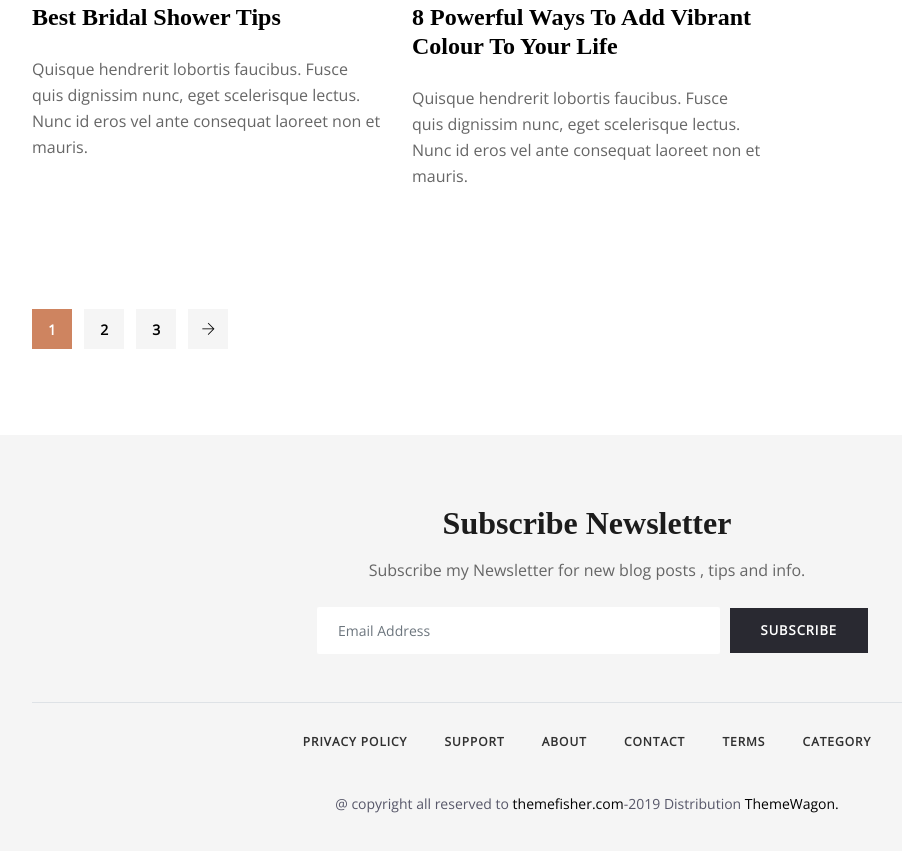
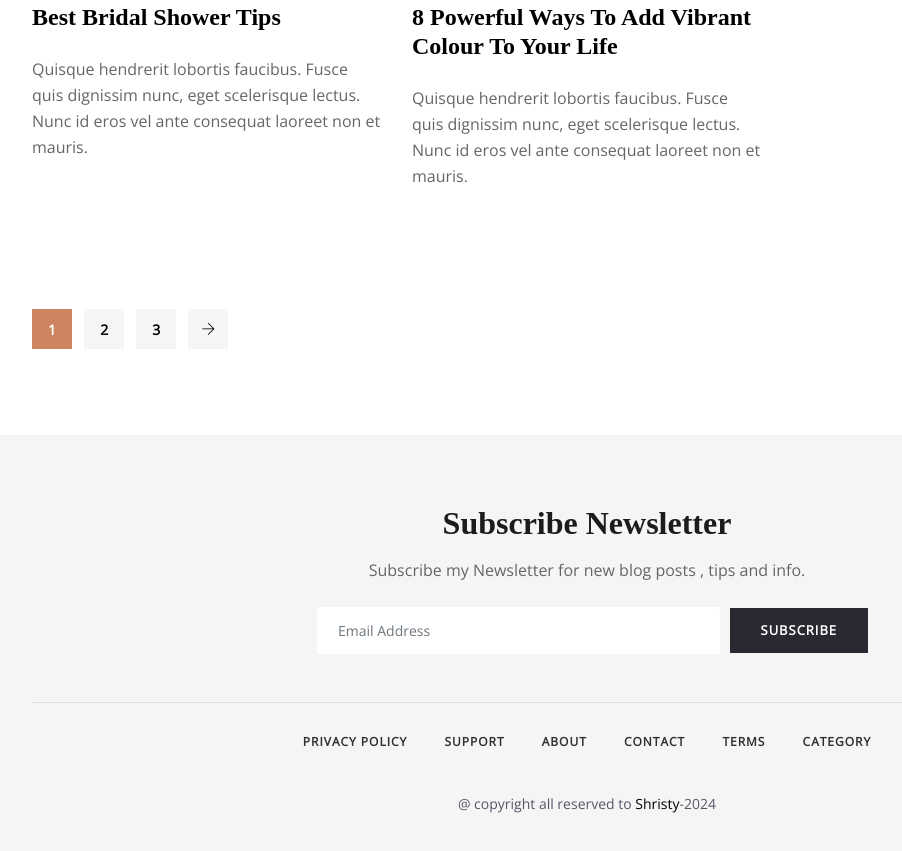
Before and after one commit to shristy0611/revolve0611, a plain HTML site: page index-2.html in a window 1280 px wide. Shown: the part 3089-3940 px from the top of the page, without its empty margins (53-955 px from the left). Drawn offline with nearby package versions, Linux system fonts and the light colour scheme; some packages are replaced by stand-ins of ours; a web font is replaced by a local one.

Commit message:
Update index-2.html

```diff
--- a/index-2.html
+++ b/index-2.html
@@ -402,8 +402,7 @@
 				<div class="row justify-content-center">
 					<div class="col-lg-6">
 						<div class="copyright text-center ">
-							@ copyright all reserved to <a href="https://themefisher.com/">themefisher.com</a>-2019
-							Distribution <a href="https://themewagon.com">ThemeWagon.</a></p>
+							@ copyright all reserved to <a href="https://shristyverse.site/">Shristy</a>-2024
 						</div>
 					</div>
 				</div>
```
